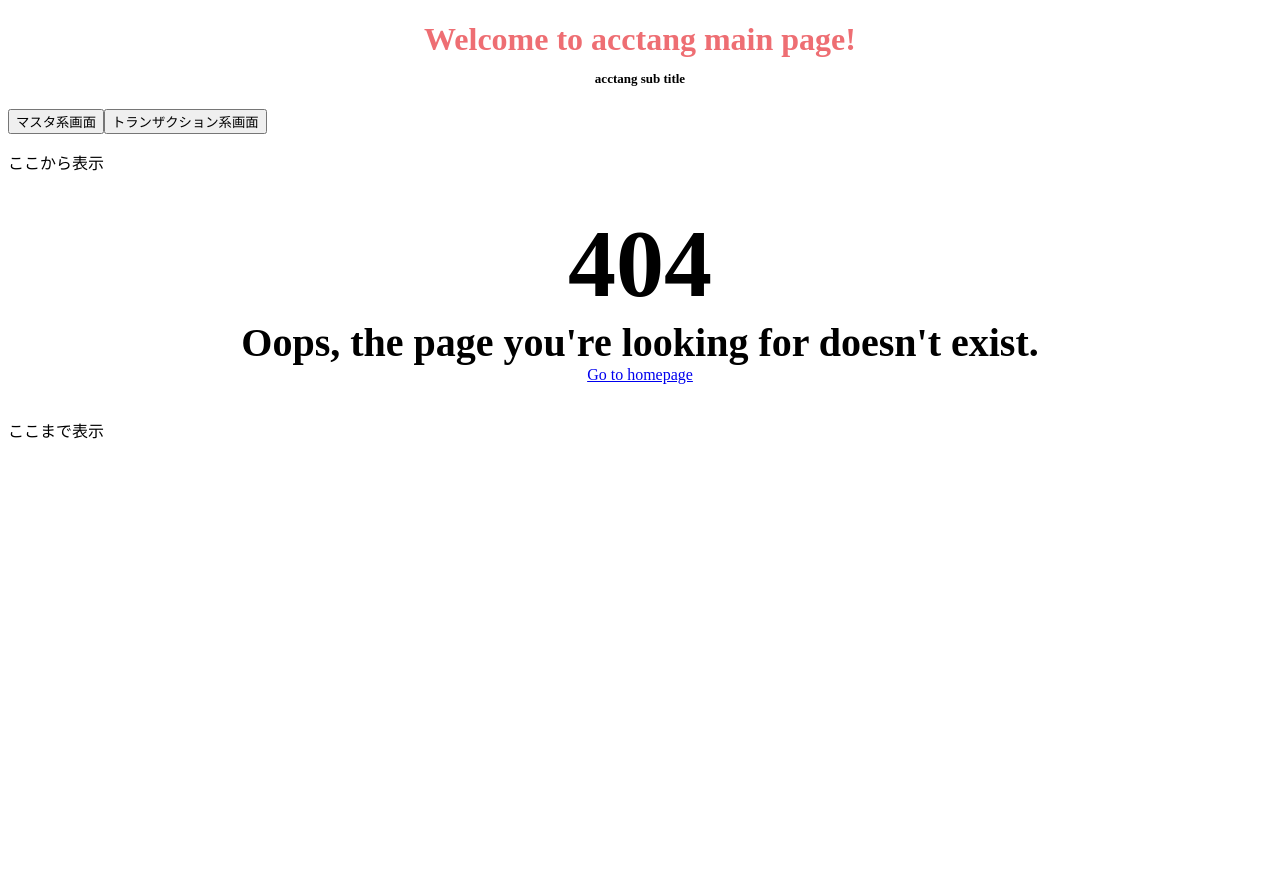
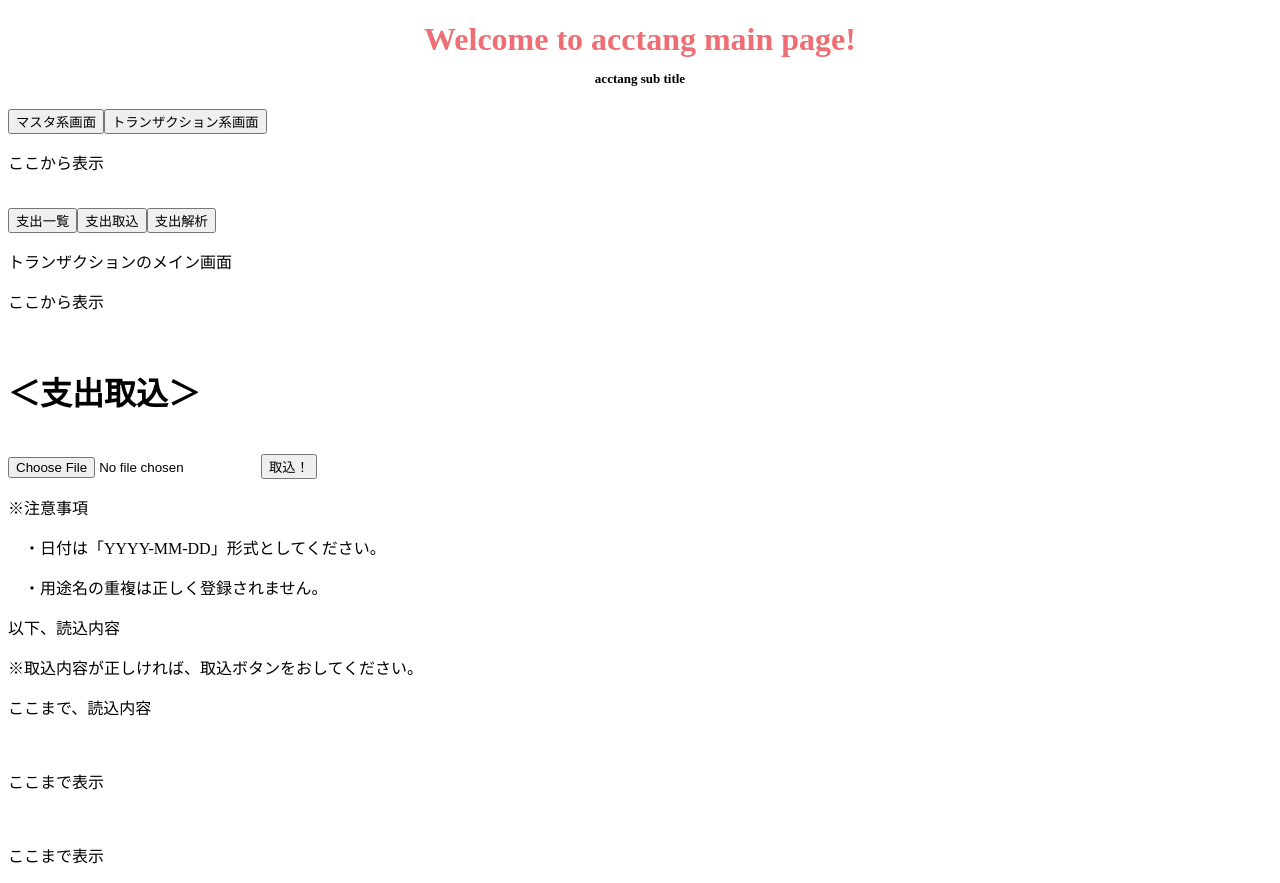
Before and after one commit to cl-17/MyAccount, an Angular app in the folder acctang/: page /angular/transaction/expense-input-csv in a window 1280 px wide. Before the commit this address had no page. Before the commit the page ends 800 px from the top, so only its background shows below. Built offline with nearby package versions, Linux system fonts and the light colour scheme.

Commit message:
CSV取込画面のファイル名を変更

```diff
--- a/acctang/src/app/app-routing.module.ts
+++ b/acctang/src/app/app-routing.module.ts
@@ -8,7 +8,7 @@ import { ClassificationListComponent } from './master/classification-list/classi
 import { PurposeListComponent } from './master/purpose-list/purpose-list.component';
 import { TransactionMainComponent } from './transaction/transaction-main/transaction-main.component';
 import { ExpenseListComponent } from './transaction/expense-list/expense-list.component';
-import { ExpenseInputComponent } from './transaction/expense-input/expense-input.component';
+import { ExpenseInputCsvComponent } from './transaction/expense-input-csv/expense-input-csv.component';
 import { ExpenseAnalysisComponent } from './transaction/expense-analysis/expense-analysis.component';
 
 const routes: Routes = [
@@ -22,7 +22,7 @@ const routes: Routes = [
   { path: 'angular/transaction', component: TransactionMainComponent,
     children: [
       { path: 'expense-list', component: ExpenseListComponent },
-      { path: 'expense-input', component: ExpenseInputComponent },
+      { path: 'expense-input-csv', component: ExpenseInputCsvComponent },
       { path: 'expense-analysis', component: ExpenseAnalysisComponent },
     ]
   },
--- a/acctang/src/app/app.module.ts
+++ b/acctang/src/app/app.module.ts
@@ -12,7 +12,7 @@ import { ClassificationListComponent } from './master/classification-list/classi
 import { PurposeListComponent } from './master/purpose-list/purpose-list.component';
 import { TransactionMainComponent } from './transaction/transaction-main/transaction-main.component';
 import { ExpenseListComponent } from './transaction/expense-list/expense-list.component';
-import { ExpenseInputComponent } from './transaction/expense-input/expense-input.component';
+import { ExpenseInputCsvComponent } from './transaction/expense-input-csv/expense-input-csv.component';
 import { ExpenseAnalysisComponent } from './transaction/expense-analysis/expense-analysis.component';
 import { IncomeListComponent } from './transaction/income-list/income-list.component';
 
@@ -51,7 +51,7 @@ export class HttpXsrfInterceptor implements HttpInterceptor {
     PurposeListComponent,
     TransactionMainComponent,
     ExpenseListComponent,
-    ExpenseInputComponent,
+    ExpenseInputCsvComponent,
     ExpenseAnalysisComponent,
     IncomeListComponent,
   ],
--- a/acctang/src/app/transaction/transaction-main/transaction-main.component.html
+++ b/acctang/src/app/transaction/transaction-main/transaction-main.component.html
@@ -1,5 +1,5 @@
 <button routerLink="/angular/transaction/expense-list">支出一覧</button>
-<button routerLink="/angular/transaction/expense-input">支出取込</button>
+<button routerLink="/angular/transaction/expense-input-csv">支出取込</button>
 <button routerLink="/angular/transaction/expense-analysis">支出解析</button>
 
 <p>トランザクションのメイン画面</p>
```
Also changed, not shown: acctang/src/app/transaction/expense-input-csv/expense-input-csv.component.ts (renamed from acctang/src/app/transaction/expense-input/expense-input.component.ts, +4 -4 lines), acctang/src/app/transaction/expense-input-csv/expense-input-csv.component.css (renamed from acctang/src/app/transaction/expense-input/expense-input.component.css), acctang/src/app/transaction/expense-input-csv/expense-input-csv.component.html (renamed from acctang/src/app/transaction/expense-input/expense-input.component.html).
